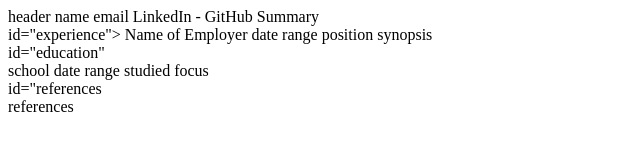
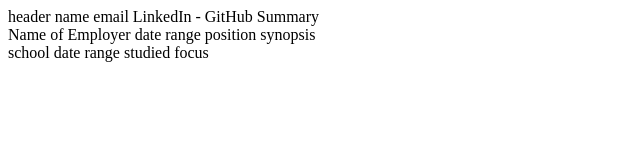
Before and after one commit to PatSkerry/PatSkerry.github.io, a plain HTML site: page index.html in a window 1280 px wide. Shown: the whole page, without its empty margins (0-640 px from the left). Drawn offline with Linux system fonts and the light colour scheme.

Commit message:
created initial layout

```diff
--- a/index.html
+++ b/index.html
@@ -12,19 +12,19 @@
       Summary
 
         </header>
-        <section> id="experience">
+        <section id="experience">
         Name of Employer
         date range
         position
         synopsis
       </section>
-       <section> id="education"</section>
+       <section id="education"></section>
         school
         date range
         studied
         focus
-          <section> id="references</section>
-        references
+          <section id="references"></section>
+
 
         </div>
     </body>
```
